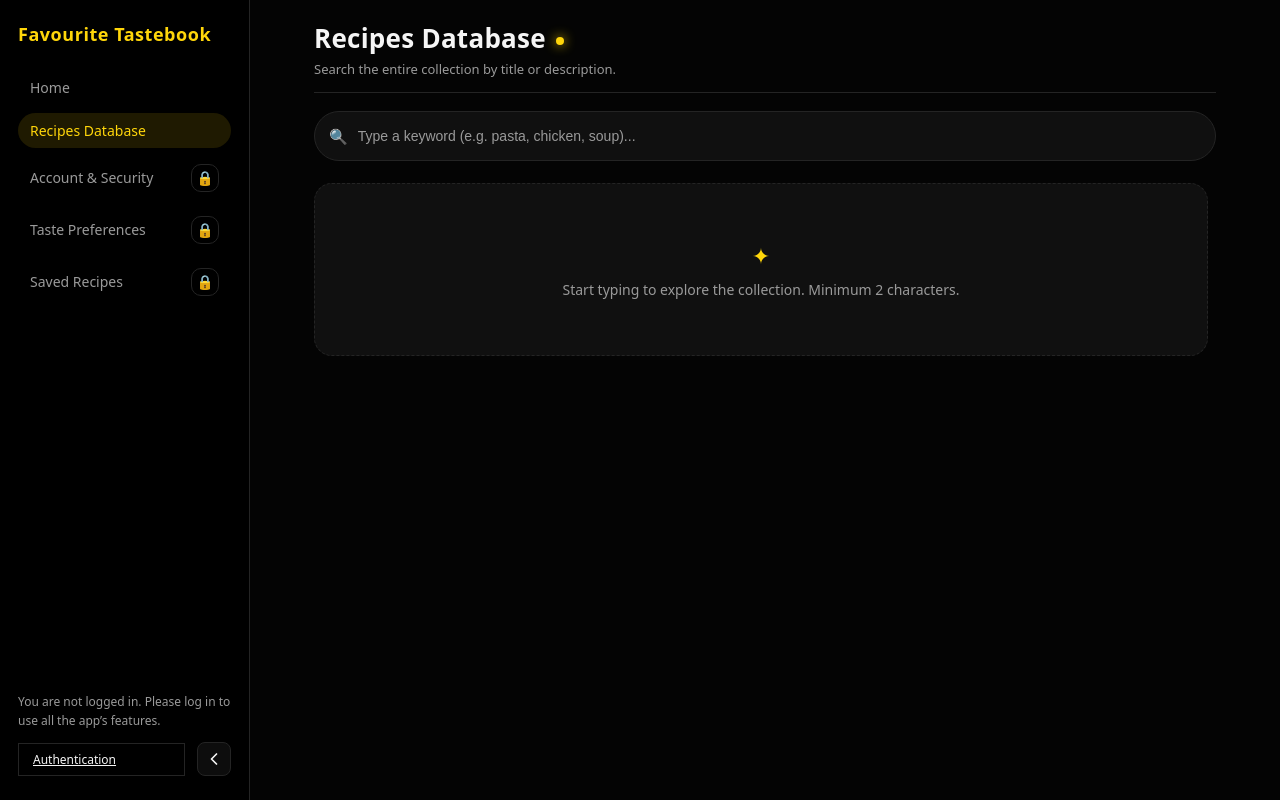
After one commit to SueRix/Favourite-Tastebook, a Django app: page /home/database/ in a window 1280 px wide. The commit adds this page. Run offline with Django 5.2, Linux system fonts and the light colour scheme; parts of the project's set-up code (start-up, migrations or seed data) failed here and were passed over; some libraries are stand-ins or nearby versions.

Commit message:
UI-main+partials for recipe search by word and desc feature

```diff
--- /dev/null
+++ b/favourite_tastebook/recipe_manager/static/css/recipes_database.css
@@ -0,0 +1,347 @@
+/* ==========================================================================
+   RECIPES DATABASE — black/yellow theme
+   Uses base.css design tokens: --bg, --bg-elevated, --accent, --accent-soft,
+   --text-main, --text-muted, --border-subtle, --radius-xl.
+   ========================================================================== */
+
+/* ---------- Page shell ---------- */
+.rdb-page {
+    display: flex;
+    flex-direction: column;
+    gap: 18px;
+    width: 100%;
+    height: 100%;
+    padding: 8px 24px 20px;
+    box-sizing: border-box;
+    overflow: hidden;
+}
+
+.rdb-header {
+    display: flex;
+    flex-direction: column;
+    gap: 4px;
+    border-bottom: 1px solid var(--border-subtle);
+    padding-bottom: 14px;
+}
+
+.rdb-title {
+    font-size: 26px;
+    font-weight: 700;
+    color: var(--text-main);
+    margin: 0;
+    letter-spacing: 0.01em;
+}
+
+.rdb-title::after {
+    content: "";
+    display: inline-block;
+    width: 8px;
+    height: 8px;
+    margin-left: 10px;
+    border-radius: 50%;
+    background: var(--accent);
+    box-shadow: 0 0 12px var(--accent);
+    transform: translateY(-3px);
+}
+
+.rdb-subtitle {
+    margin: 0;
+    font-size: 13px;
+    color: var(--text-muted);
+}
+
+/* ---------- Search bar ---------- */
+.rdb-search-bar {
+    position: relative;
+    display: flex;
+    align-items: center;
+    gap: 10px;
+    background: var(--bg-elevated);
+    border: 1px solid var(--border-subtle);
+    border-radius: 999px;
+    padding: 4px 16px 4px 14px;
+    transition: border-color 0.18s ease, box-shadow 0.18s ease;
+}
+
+.rdb-search-bar:focus-within {
+    border-color: var(--accent);
+    box-shadow: 0 0 0 3px var(--accent-soft);
+}
+
+.rdb-search-icon {
+    font-size: 15px;
+    color: var(--text-muted);
+    flex-shrink: 0;
+}
+
+.rdb-search-input {
+    flex: 1;
+    background: transparent;
+    border: none;
+    outline: none;
+    color: var(--text-main);
+    font-size: 14px;
+    padding: 12px 0;
+    min-width: 0;
+}
+
+.rdb-search-input::placeholder {
+    color: var(--text-muted);
+}
+
+.rdb-loading {
+    font-size: 18px;
+    color: var(--accent);
+    opacity: 0;
+    transition: opacity 0.18s ease;
+    flex-shrink: 0;
+}
+
+.rdb-loading.htmx-request,
+.htmx-request .rdb-loading {
+    opacity: 1;
+}
+
+/* ---------- Results area ---------- */
+.rdb-results {
+    flex: 1 1 auto;
+    min-height: 0;
+    overflow-y: auto;
+    padding: 4px 8px 20px 0;
+
+    scrollbar-width: thin;
+    scrollbar-color: rgba(255, 255, 255, 0.18) rgba(0, 0, 0, 0.25);
+}
+
+.rdb-results::-webkit-scrollbar {
+    width: 6px;
+}
+
+.rdb-results::-webkit-scrollbar-track {
+    background: rgba(0, 0, 0, 0.25);
+    border-radius: 999px;
+}
+
+.rdb-results::-webkit-scrollbar-thumb {
+    background: rgba(255, 255, 255, 0.18);
+    border-radius: 999px;
+}
+
+.rdb-results::-webkit-scrollbar-thumb:hover {
+    background: rgba(255, 214, 10, 0.45);
+}
+
+/* ---------- Hint / empty states ---------- */
+.rdb-hint,
+.rdb-empty {
+    display: flex;
+    flex-direction: column;
+    align-items: center;
+    justify-content: center;
+    gap: 6px;
+    text-align: center;
+    padding: 56px 22px;
+    border: 1px dashed var(--border-subtle);
+    border-radius: var(--radius-xl);
+    background: var(--bg-elevated);
+    color: var(--text-muted);
+    font-size: 14px;
+    animation: rdb-fade-up 220ms ease both;
+}
+
+.rdb-hint-icon {
+    color: var(--accent);
+    font-size: 22px;
+    margin-bottom: 4px;
+}
+
+.rdb-empty-title {
+    font-size: 16px;
+    font-weight: 600;
+    color: var(--text-main);
+}
+
+.rdb-empty-desc {
+    font-size: 13px;
+}
+
+/* ---------- Result summary ---------- */
+.rdb-summary {
+    margin: 4px 2px 14px;
+    font-size: 13px;
+    color: var(--text-muted);
+    animation: rdb-fade-up 200ms ease both;
+}
+
+.rdb-summary strong {
+    color: var(--text-main);
+    font-weight: 700;
+}
+
+.rdb-summary-keyword {
+    color: var(--accent);
+    font-weight: 600;
+}
+
+/* ---------- Recipe grid ---------- */
+.rdb-grid {
+    display: grid;
+    grid-template-columns: repeat(auto-fill, minmax(280px, 1fr));
+    gap: 16px;
+    animation: rdb-fade-up 240ms ease both;
+}
+
+.rdb-card {
+    display: flex;
+    flex-direction: column;
+    background: var(--bg-elevated);
+    border: 1px solid var(--border-subtle);
+    border-radius: var(--radius-xl);
+    overflow: hidden;
+    cursor: pointer;
+    outline: none;
+    transition: border-color 0.18s ease, transform 0.18s ease, box-shadow 0.18s ease;
+}
+
+.rdb-card:hover,
+.rdb-card:focus-visible {
+    border-color: var(--accent);
+    transform: translateY(-2px);
+    box-shadow: 0 6px 18px rgba(0, 0, 0, 0.45), 0 0 0 1px var(--accent-soft);
+}
+
+.rdb-card:focus-visible {
+    box-shadow: 0 0 0 3px var(--accent-soft), 0 6px 18px rgba(0, 0, 0, 0.45);
+}
+
+.rdb-card:hover .rdb-card-open,
+.rdb-card:focus-visible .rdb-card-open {
+    color: var(--accent);
+    transform: translateX(2px);
+}
+
+.rdb-card-open {
+    align-self: flex-start;
+    margin-top: auto;
+    padding-top: 4px;
+    font-size: 12px;
+    font-weight: 600;
+    color: var(--text-muted);
+    letter-spacing: 0.02em;
+    transition: color 0.18s ease, transform 0.18s ease;
+}
+
+.rdb-card-thumb {
+    width: 100%;
+    height: 160px;
+    background: #050505;
+    overflow: hidden;
+    flex-shrink: 0;
+}
+
+.rdb-card-thumb img {
+    width: 100%;
+    height: 100%;
+    object-fit: cover;
+    display: block;
+}
+
+.rdb-card-thumb-placeholder {
+    width: 100%;
+    height: 100%;
+    display: grid;
+    place-items: center;
+    color: var(--text-muted);
+    font-size: 12px;
+    background: repeating-linear-gradient(
+        45deg,
+        #0a0a0a,
+        #0a0a0a 10px,
+        #050505 10px,
+        #050505 20px
+    );
+}
+
+.rdb-card-body {
+    display: flex;
+    flex-direction: column;
+    gap: 8px;
+    padding: 14px 16px 16px;
+}
+
+.rdb-card-title {
+    margin: 0;
+    font-size: 15px;
+    font-weight: 600;
+    color: var(--text-main);
+    line-height: 1.3;
+    display: -webkit-box;
+    -webkit-line-clamp: 2;
+    -webkit-box-orient: vertical;
+    overflow: hidden;
+}
+
+.rdb-card-meta {
+    display: flex;
+    align-items: center;
+    flex-wrap: wrap;
+    gap: 8px;
+    font-size: 12px;
+    color: var(--text-muted);
+}
+
+.rdb-card-cuisine {
+    color: var(--accent);
+    font-weight: 600;
+    letter-spacing: 0.02em;
+}
+
+.rdb-card-sep {
+    color: var(--border-subtle);
+}
+
+.rdb-card-time {
+    color: var(--text-muted);
+}
+
+.rdb-card-desc {
+    margin: 0;
+    font-size: 13px;
+    line-height: 1.5;
+    color: var(--text-muted);
+    display: -webkit-box;
+    -webkit-line-clamp: 3;
+    -webkit-box-orient: vertical;
+    overflow: hidden;
+}
+
+/* ---------- Animations ---------- */
+@keyframes rdb-fade-up {
+    from {
+        opacity: 0;
+        transform: translateY(6px);
+    }
+    to {
+        opacity: 1;
+        transform: translateY(0);
+    }
+}
+
+/* ---------- Responsive ---------- */
+@media (max-width: 720px) {
+    .rdb-page {
+        padding: 8px 14px 16px;
+    }
+
+    .rdb-title {
+        font-size: 22px;
+    }
+
+    .rdb-grid {
+        grid-template-columns: 1fr;
+    }
+
+    .rdb-card-thumb {
+        height: 140px;
+    }
+}
--- /dev/null
+++ b/favourite_tastebook/recipe_manager/templates/main/recipes_database.html
@@ -0,0 +1,52 @@
+{% extends 'layout/base.html' %}
+{% load static %}
+
+{% block title %}Recipes Database • Favourite Tastebook{% endblock %}
+
+{% block extra_css %}
+    <link rel="stylesheet" href="{% static 'css/home.css' %}">
+    <link rel="stylesheet" href="{% static 'css/recipes_database.css' %}">
+{% endblock %}
+
+{% block content %}
+    <section class="rdb-page">
+        <header class="rdb-header">
+            <h1 class="rdb-title">Recipes Database</h1>
+            <p class="rdb-subtitle">
+                Search the entire collection by title or description.
+            </p>
+        </header>
+
+        <div class="rdb-search-bar">
+            <span class="rdb-search-icon" aria-hidden="true">🔍</span>
+            <input
+                type="text"
+                name="keyword"
+                id="rdb-search-input"
+                class="rdb-search-input"
+                placeholder="Type a keyword (e.g. pasta, chicken, soup)..."
+                autocomplete="off"
+                aria-label="Search recipes"
+                hx-get="{% url 'partials_recipes_database_search' %}"
+                hx-trigger="keyup changed delay:300ms, search"
+                hx-target="#rdb-results"
+                hx-swap="innerHTML"
+                hx-indicator="#rdb-loading"
+            >
+            <span id="rdb-loading" class="rdb-loading htmx-indicator" aria-hidden="true">…</span>
+        </div>
+
+        <div id="rdb-results" class="rdb-results" aria-live="polite">
+            <div class="rdb-hint">
+                <span class="rdb-hint-icon" aria-hidden="true">✦</span>
+                Start typing to explore the collection. Minimum 2 characters.
+            </div>
+        </div>
+    </section>
+
+    <div id="rdb-modal-slot"></div>
+{% endblock %}
+
+{% block extra_js %}
+    <script src="{% static 'js/recipes_database.js' %}"></script>
+{% endblock %}
--- a/favourite_tastebook/templates/includes/sidebar.html
+++ b/favourite_tastebook/templates/includes/sidebar.html
@@ -12,6 +12,11 @@
         <a href="{% url 'home' %}"
            class="nav-link {% if request.resolver_match.url_name == 'home' %}nav-link--active{% endif %}">
             <span class="nav-text">Home</span>
+        </a>
+
+        <a href="{% url 'recipes_database' %}"
+           class="nav-link {% if request.resolver_match.url_name == 'recipes_database' %}nav-link--active{% endif %}">
+            <span class="nav-text">Recipes Database</span>
         </a>
 
         <!-- fix: changed profile_detail to profile_edit for url and active state check -->
```
Also changed, not shown: favourite_tastebook/recipe_manager/static/js/recipes_database.js (added, +150 -0 lines), favourite_tastebook/recipe_manager/templates/partials/recipe_database_card_modal.html (added, +135 -0 lines), favourite_tastebook/recipe_manager/templates/partials/recipes_search_results.html (added, +59 -0 lines).
